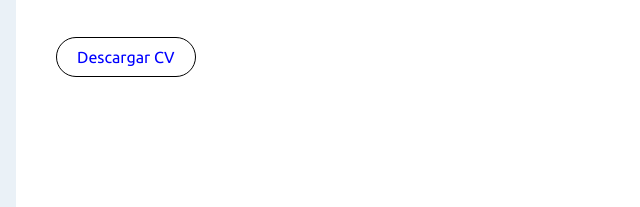
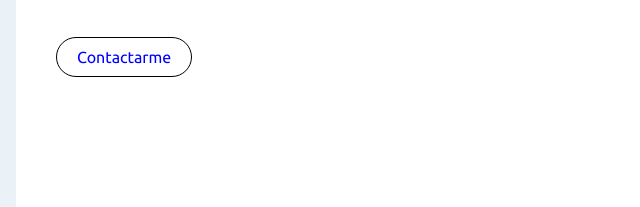
Before and after one commit to Muralito9/Proyecto-PP-Teclab, a plain HTML site: page index.html in a window 1280 px wide. Shown: the part 1071-1278 px from the top of the page, 514-1154 px from the left. Drawn offline with Linux system fonts and the light colour scheme.

Commit message:
Contactarme1.1

```diff
--- a/index.html
+++ b/index.html
@@ -66,7 +66,7 @@
             <p>Actualmente me encuentro cursando la materia Practica Profesionalizante en
                 modalidad voluntariado, siguiendo instrucciones y consejos del tutor Gabriel.
             </p>
-            <a href="#">Descargar CV</a>
+            <a href="#">Contactarme</a>
         </div>
     </section>
 
```
